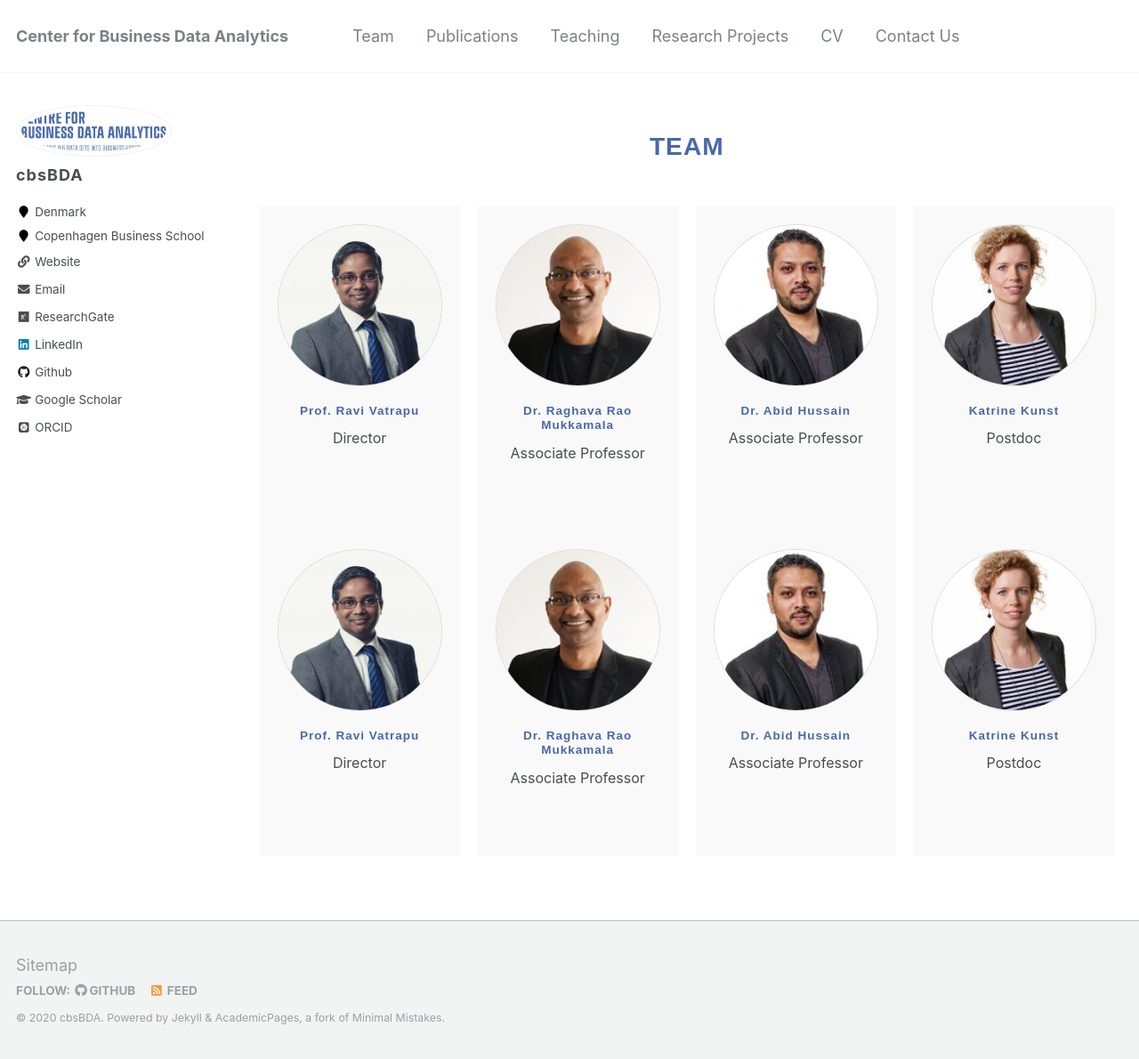
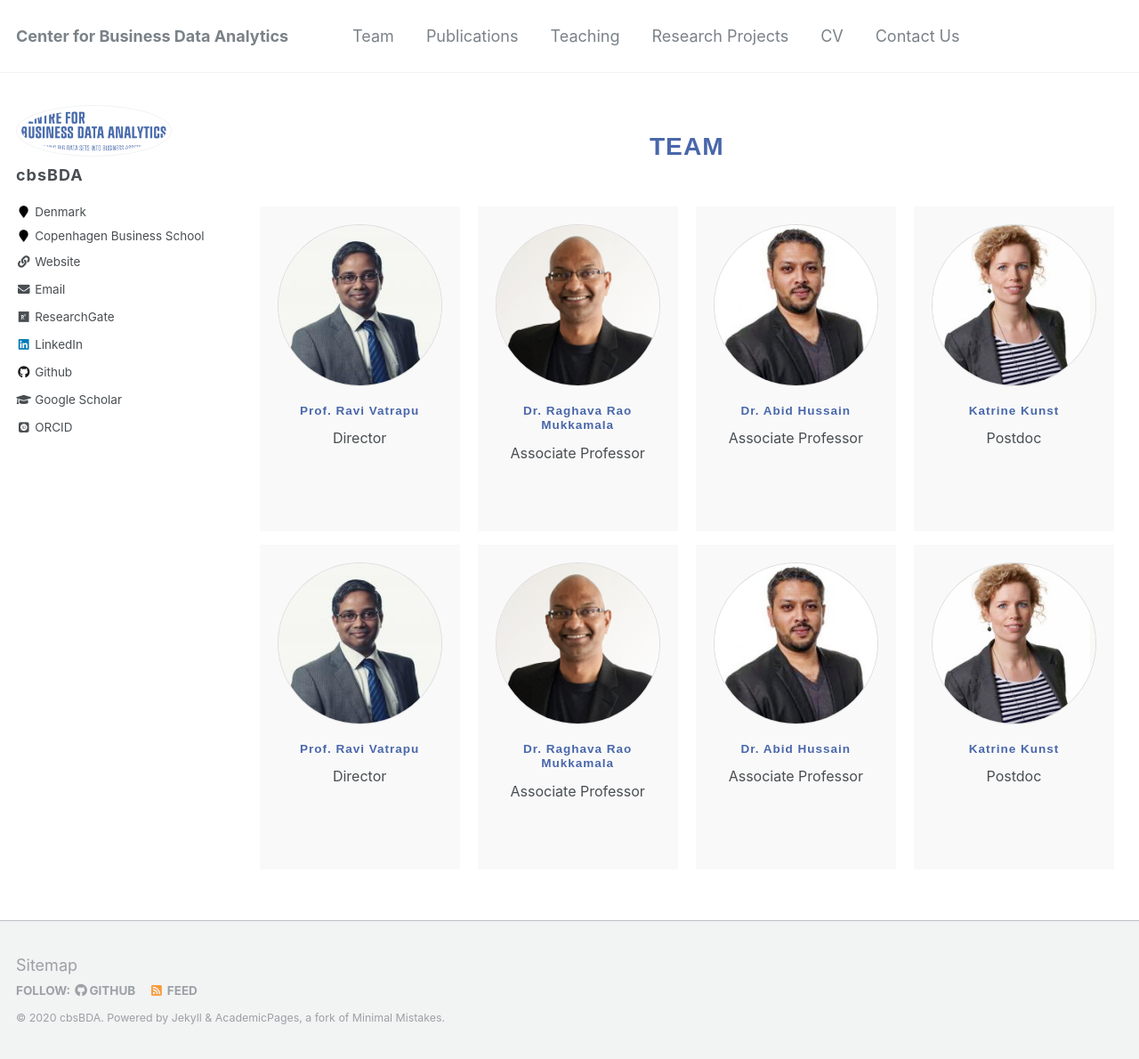
Before and after one commit to cbsBDA/cbsBDA-homepage, a Jekyll site: the page built from _pages/team.md, in a window 1280 px wide and 1190 px high. Shown: the whole window at 89% size. Built offline with Jekyll 4.4.1, drawn with Linux system fonts in a browser that asks for light colours; some web fonts are replaced.

Commit message:
Update _custom.scss

```diff
--- a/_sass/_custom.scss
+++ b/_sass/_custom.scss
@@ -39,6 +39,9 @@ img {
 .row:before, .row:after {
     display: table;
     content: " ";
+}
+.row:after {
+    clear:both;
 }
 .mb-15{
   margin-bottom: 15px;
```
